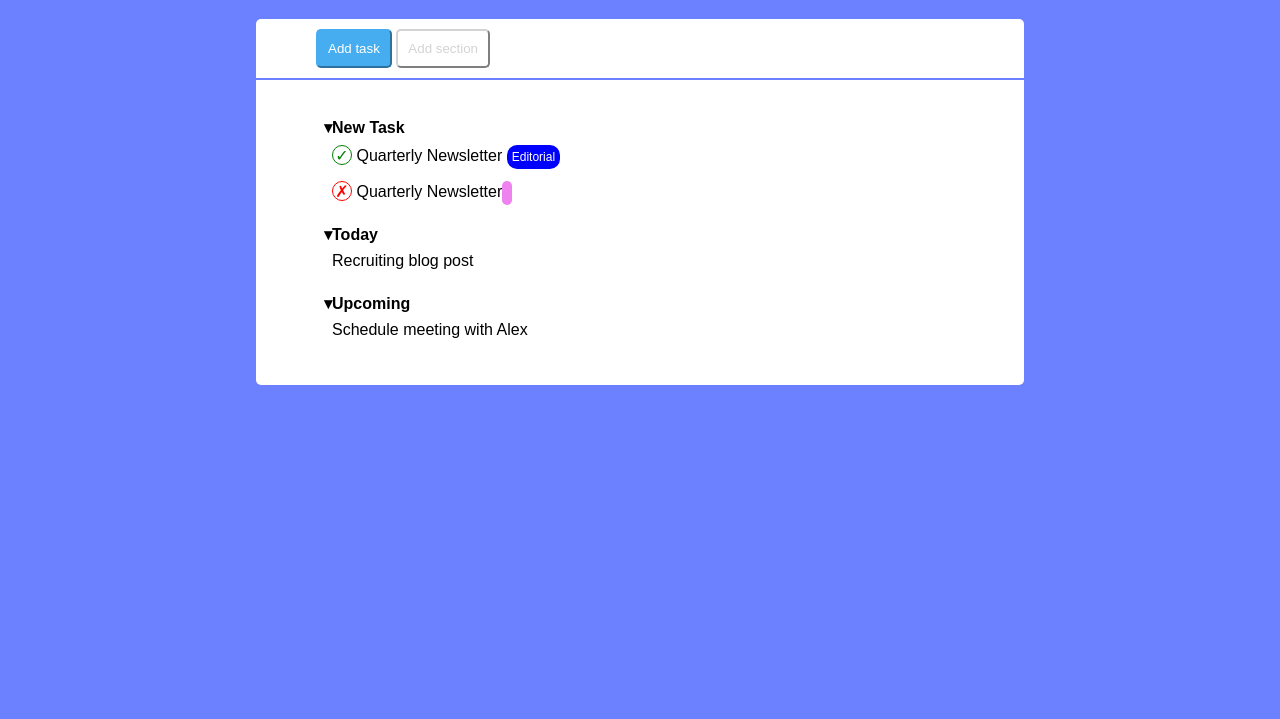
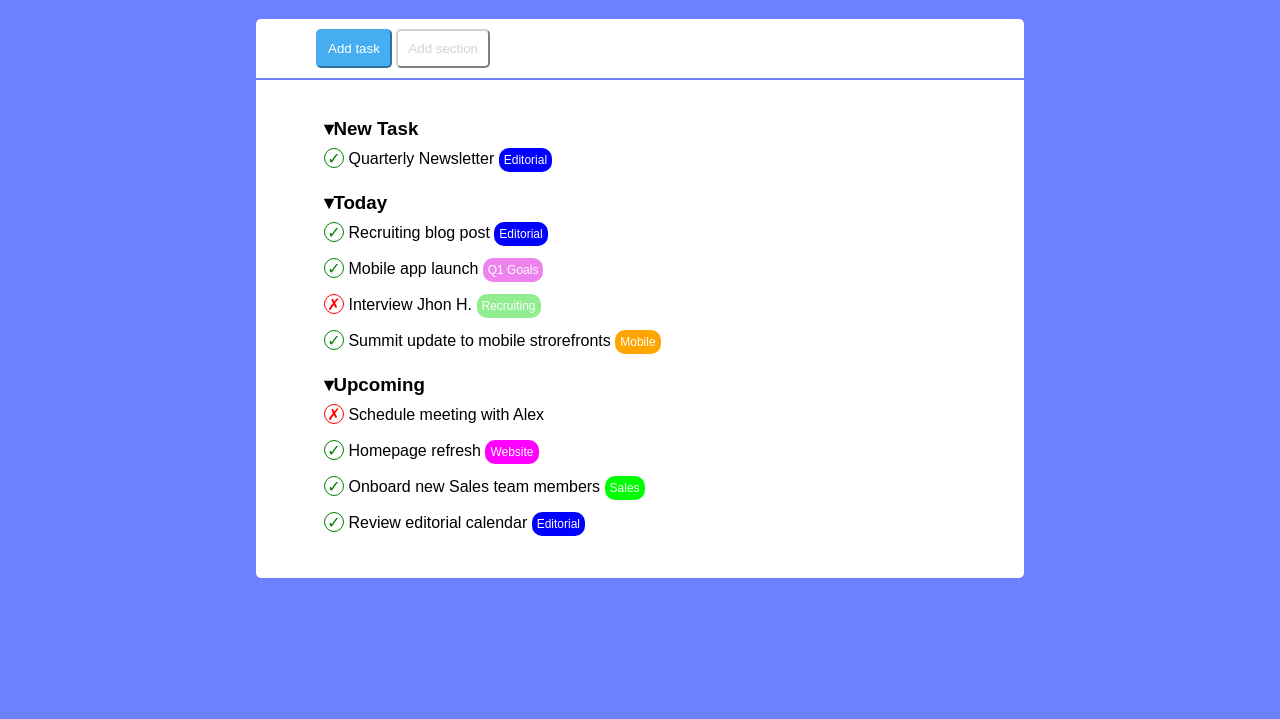
Before and after one commit to GiacomoGiannoni/html-css-toboolist, a plain HTML site: page index.html in a window 1280 px wide. Shown: the part 81-800 px from the top of the page. Drawn offline with Linux system fonts and the light colour scheme.

Commit message:
esercitazione completata

```diff
--- a/css/style.css
+++ b/css/style.css
@@ -7,6 +7,7 @@
 header{
     height: 80px;
     padding: 15px;
+    background-color: #fff;
 }
 
 #logo{
@@ -66,7 +67,11 @@ li{
     padding: 8px;
 }
 
-li h4:before{
+li li{
+    padding: 8px 0px;
+}
+
+li h3:before{
     content: '\25BE';
 }
 
@@ -114,3 +119,19 @@ li h4:before{
 .tag-type-viola{
     background-color: violet;
 }
+
+.tag-type-green{
+    background-color: lightgreen;
+}
+
+.tag-type-orange{
+    background-color: orange;
+}
+
+.tag-type-fucsia{
+    background-color: fuchsia;
+}
+
+.tag-type-lime{
+    background-color: lime;
+}
--- a/index.html
+++ b/index.html
@@ -24,43 +24,70 @@
             <div class="tasks">
                 <ul>
                     <li>
-                        <h4>New Task</h4>
+                        <h3>New Task</h3>
                         <ul>
                             <li>
                                 <span class="cerchio pos"></span>
                                 Quarterly Newsletter
                                 <span class="tag tag-type-blu">Editorial</span>
                             </li>
-                            <li>
-                                <span class="cerchio neg"></span>
-                                Quarterly Newsletter
-                                <span class="tag tag-type-viola"></span>
-                            </li>
-
                         </ul>
                     </li>
 
                     <li>
-                        <h4>Today</h4>
+                        <h3>Today</h3>
                         <ul>
-                            <li>Recruiting blog post</li>
+                            <li>
+                                <span class="cerchio pos"></span>
+                                Recruiting blog post
+                                <span class="tag tag-type-blu">Editorial</span>
+                            </li>
+                            <li>
+                                <span class="cerchio pos"></span>
+                                Mobile app launch
+                                <span class="tag tag-type-viola">Q1 Goals</span>
+                            </li>
+                            <li>
+                                <span class="cerchio neg"></span>
+                                Interview Jhon H.
+                                <span class="tag tag-type-green">Recruiting</span>
+                            </li>
+                            <li>
+                                <span class="cerchio pos"></span>
+                                Summit update to mobile strorefronts
+                                <span class="tag tag-type-orange">Mobile</span>
+                            </li>
                         </ul>
 
                     </li>
 
                     <li>
-                        <h4>Upcoming</h4>
+                        <h3>Upcoming</h3>
                         <ul>
-                            <li>Schedule meeting with Alex</li>
+                            <li>
+                                <span class="cerchio neg"></span>
+                                Schedule meeting with Alex
+                            </li>
+                            <li>
+                                <span class="cerchio pos"></span>
+                                Homepage refresh
+                                <span class="tag tag-type-fucsia">Website</span>
+                            </li>
+                            <li>
+                                <span class="cerchio pos"></span>
+                                Onboard new Sales team members
+                                <span class="tag tag-type-lime">Sales</span>
+                            </li>
+                            <li>
+                                <span class="cerchio pos"></span>
+                                Review editorial calendar
+                                <span class="tag tag-type-blu">Editorial</span>
+                            </li>
                         </ul>
-
                     </li>
                 </ul>
-
             </div>
-
         </div>
     </main>
-
 </body>
 </html>
```
